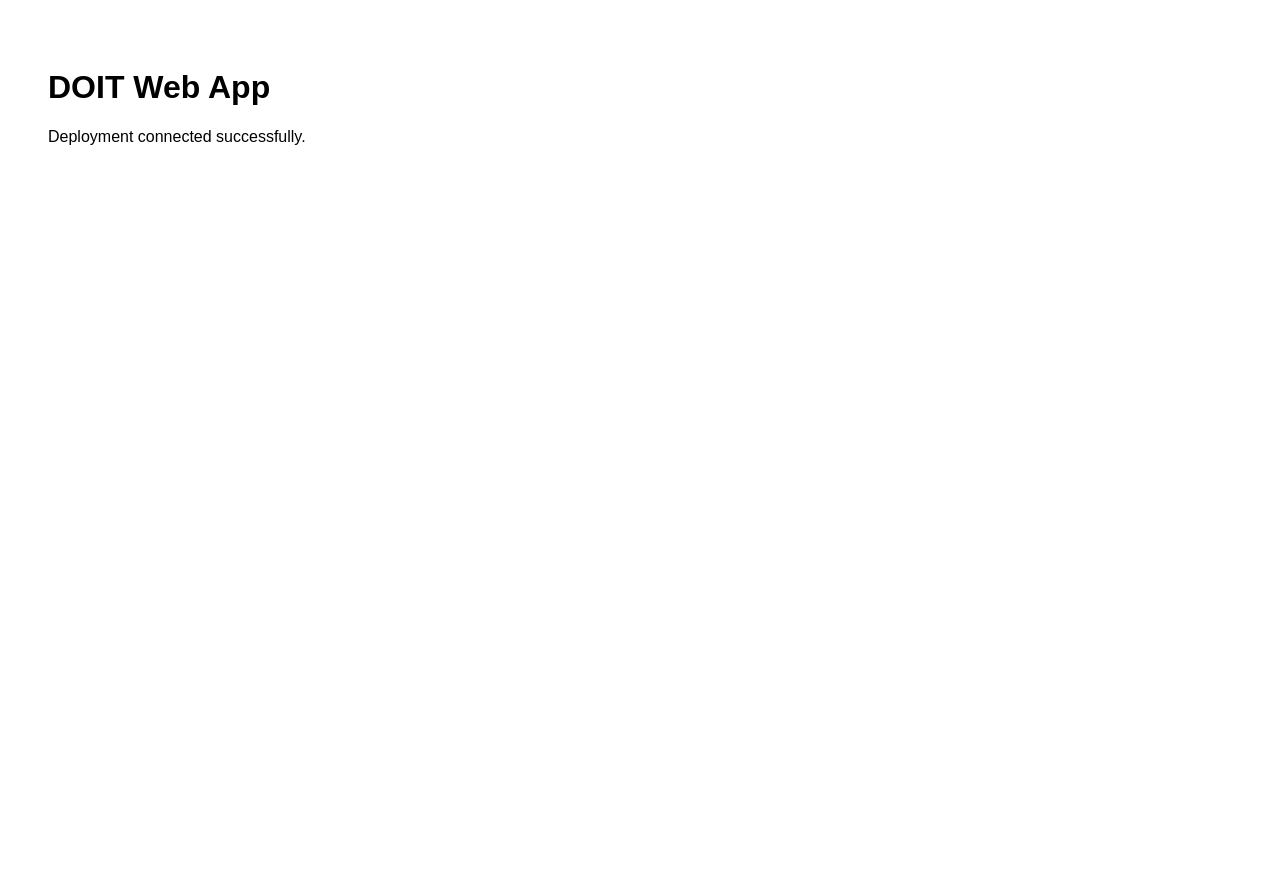
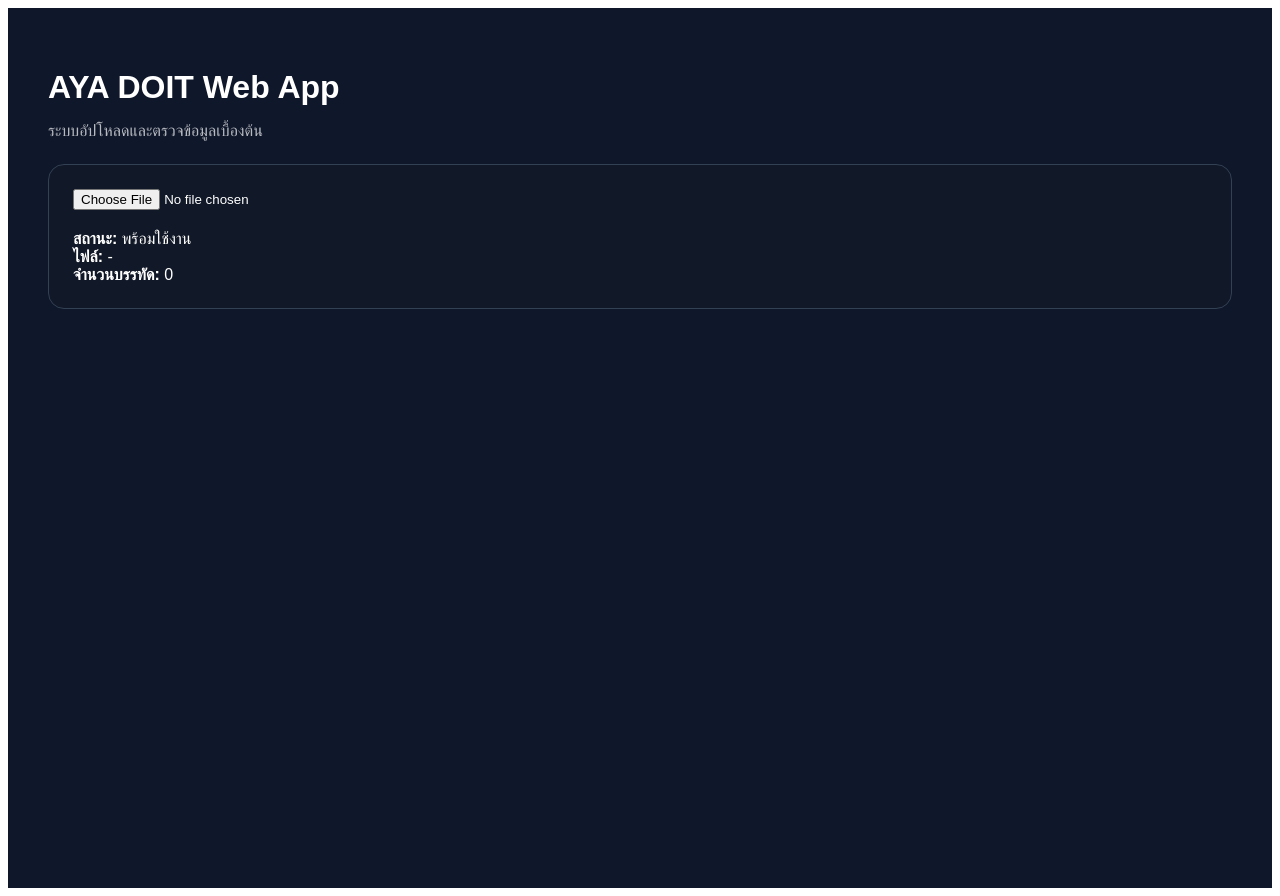
Before and after one commit to proweed001-ux/doit-web-app, a React (Vite) app: page / in a window 1280 px wide. Before the commit the page ends 800 px from the top, so only its background shows below. Built offline with nearby package versions, Linux system fonts and the light colour scheme.

Commit message:
Replace starter page with working DOIT upload app

```diff
--- a/src/main.tsx
+++ b/src/main.tsx
@@ -1,11 +1,54 @@
-import React from 'react'
+import React, { useState } from 'react'
 import ReactDOM from 'react-dom/client'
 
 function App() {
+  const [fileName, setFileName] = useState('')
+  const [rows, setRows] = useState(0)
+  const [status, setStatus] = useState('พร้อมใช้งาน')
+
+  async function handleFile(e: React.ChangeEvent<HTMLInputElement>) {
+    const file = e.target.files?.[0]
+    if (!file) return
+
+    setFileName(file.name)
+    setStatus('กำลังอ่านไฟล์...')
+
+    try {
+      const text = await file.text()
+      const lineCount = text.split(/\r?\n/).length
+      setRows(lineCount)
+      setStatus('โหลดไฟล์สำเร็จ')
+    } catch (err) {
+      setStatus('ไม่สามารถอ่านไฟล์ได้')
+    }
+  }
+
   return (
-    <div style={{padding:'40px',fontFamily:'sans-serif'}}>
-      <h1>DOIT Web App</h1>
-      <p>Deployment connected successfully.</p>
+    <div style={{
+      minHeight: '100vh',
+      background: '#0f172a',
+      color: 'white',
+      fontFamily: 'sans-serif',
+      padding: '40px'
+    }}>
+      <h1 style={{fontSize:'32px',marginBottom:'8px'}}>AYA DOIT Web App</h1>
+      <p style={{opacity:0.7}}>ระบบอัปโหลดและตรวจข้อมูลเบื้องต้น</p>
+
+      <div style={{
+        marginTop:'24px',
+        padding:'24px',
+        border:'1px solid #334155',
+        borderRadius:'16px',
+        background:'#111827'
+      }}>
+        <input type="file" onChange={handleFile} />
+
+        <div style={{marginTop:'20px'}}>
+          <div><strong>สถานะ:</strong> {status}</div>
+          <div><strong>ไฟล์:</strong> {fileName || '-'} </div>
+          <div><strong>จำนวนบรรทัด:</strong> {rows}</div>
+        </div>
+      </div>
     </div>
   )
 }
```
